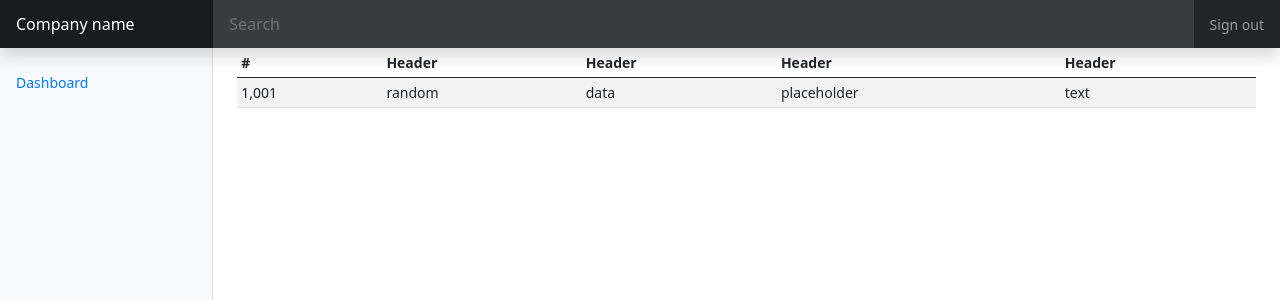
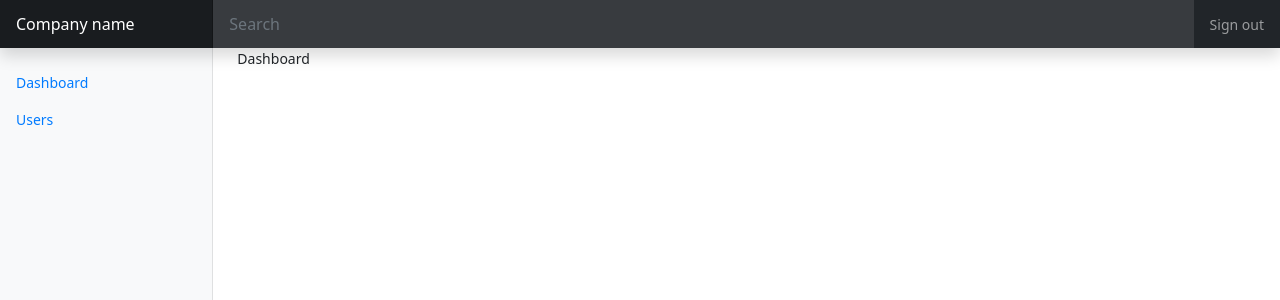
Before and after one commit to mikizdr/vue3-typescript, a Vue app: page / in a window 1280 px wide. Shown: the top 300 px of the page. Built offline with nearby package versions, Linux system fonts and the light colour scheme.

Commit message:
Users and dashboard pages

```diff
--- a/src/App.vue
+++ b/src/App.vue
@@ -6,28 +6,7 @@
       <Nav />
 
       <main class="col-md-9 ms-sm-auto col-lg-10 px-md-4">
-        <div class="table-responsive">
-          <table class="table table-striped table-sm">
-            <thead>
-              <tr>
-                <th>#</th>
-                <th>Header</th>
-                <th>Header</th>
-                <th>Header</th>
-                <th>Header</th>
-              </tr>
-            </thead>
-            <tbody>
-              <tr>
-                <td>1,001</td>
-                <td>random</td>
-                <td>data</td>
-                <td>placeholder</td>
-                <td>text</td>
-              </tr>
-            </tbody>
-          </table>
-        </div>
+        <router-view />
       </main>
     </div>
   </div>
--- a/src/components/Nav.vue
+++ b/src/components/Nav.vue
@@ -6,9 +6,14 @@
     <div class="position-sticky pt-3">
       <ul class="nav flex-column">
         <li class="nav-item">
-          <a class="nav-link active" href="#">
+          <router-link to="/" class="nav-link active">
             Dashboard
-          </a>
+          </router-link>
+        </li>
+        <li class="nav-item">
+          <router-link to="/users" class="nav-link active">
+            Users
+          </router-link>
         </li>
       </ul>
     </div>
--- /dev/null
+++ b/src/pages/Dashboard.vue
@@ -0,0 +1,9 @@
+<template>
+  Dashboard
+</template>
+
+<script>
+export default {
+  name: "Dashboard",
+};
+</script>
--- /dev/null
+++ b/src/pages/Users.vue
@@ -0,0 +1,24 @@
+<template>
+  <div class="table-responsive">
+    <table class="table table-striped table-sm">
+      <thead>
+        <tr>
+          <th>#</th>
+          <th>Header</th>
+          <th>Header</th>
+          <th>Header</th>
+          <th>Header</th>
+        </tr>
+      </thead>
+      <tbody>
+        <tr>
+          <td>1,001</td>
+          <td>random</td>
+          <td>data</td>
+          <td>placeholder</td>
+          <td>text</td>
+        </tr>
+      </tbody>
+    </table>
+  </div>
+</template>
--- a/src/router/index.ts
+++ b/src/router/index.ts
@@ -1,6 +1,18 @@
 import { createRouter, createWebHistory, RouteRecordRaw } from "vue-router";
 
-const routes: Array<RouteRecordRaw> = [];
+import Dashboard from "@/pages/Dashboard.vue";
+import Users from "@/pages/Users.vue";
+
+const routes: Array<RouteRecordRaw> = [
+  {
+    path: "/",
+    component: Dashboard,
+  },
+  {
+    path: "/users",
+    component: Users,
+  },
+];
 
 const router = createRouter({
   history: createWebHistory(process.env.BASE_URL),
```
